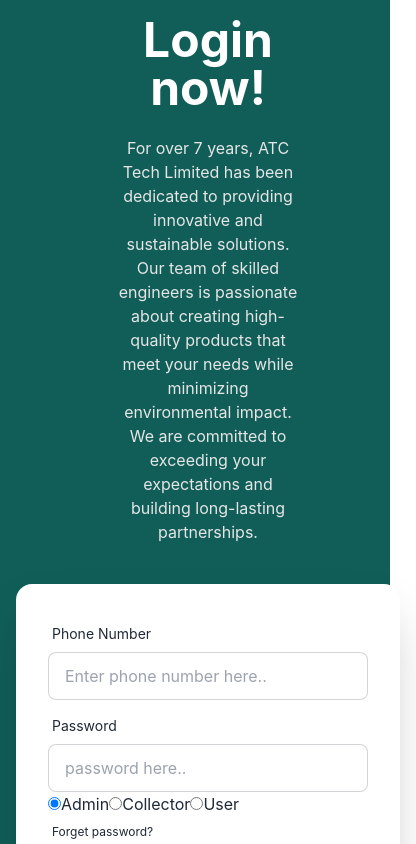
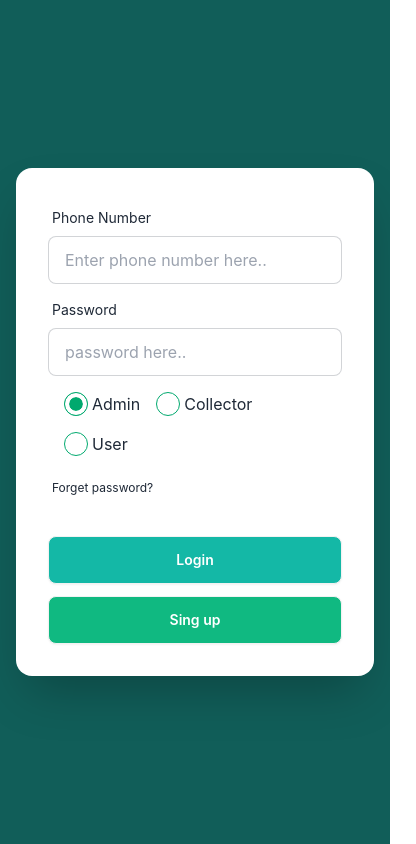
Before and after one commit to MDYeaminIslam/NGO_Project, a React (Vite) app: page /auth/login in a window 390 px wide. Shown: the top 844 px of the page, 416 px wide, since content can reach past the window. Built offline with nearby package versions, Linux system fonts and the light colour scheme.

Commit message:
admin routing

```diff
--- a/src/pages/Login/ForgotPass.jsx
+++ b/src/pages/Login/ForgotPass.jsx
@@ -3,7 +3,7 @@
 const ForgotPass = () => {
     return (
         <div className="flex justify-center items-center w-full min-h-screen bg-teal-800">
-            <div className="card w-96 shrink-0  max-w-sm shadow-2xl bg-base-100 ">
+            <div className="card md:w-96 shrink-0  max-w-sm shadow-2xl bg-base-100 ">
                 <form className="card-body">
                     <div className="form-control">
                         <label className="label">
@@ -21,7 +21,7 @@ const ForgotPass = () => {
                         </label>
                     </div> */}
                     <div className="form-control mt-6">
-                        <button className="btn  bg-teal-500 hover:bg-teal-700 hover:text-white">Submit</button>
+                        <button className="btn  bg-teal-500 hover:bg-teal-700 text-white">Submit</button>
                     </div>
                 </form>
             </div>
--- a/src/pages/Login/Login.jsx
+++ b/src/pages/Login/Login.jsx
@@ -43,9 +43,9 @@ const Login = () => {
   return (
     <div>
       <section>
-        <div className="hero min-h-screen bg-teal-800">
+        <div className="hero min-h-screen bg-teal-800 w-full">
           <div className="hero-content flex-col lg:flex-row">
-            <div className="text-center lg:text-left w-1/2">
+            <div className="text-center lg:text-left w-full md:w-1/2 hidden md:block">
               <h1 className="text-5xl font-bold text-white">Login now!</h1>
               <p className="py-6 text-base-300">
                 For over 7 years, ATC Tech Limited has been dedicated to
@@ -56,7 +56,7 @@ const Login = () => {
                 building long-lasting partnerships.
               </p>
             </div>
-            <div className="card w-96 shrink-0  max-w-sm shadow-2xl bg-base-100">
+            <div className="card md:w-96 shrink-0  max-w-sm shadow-2xl bg-base-100">
               <form className="card-body">
                 <div className="form-control">
                   <label className="label">
@@ -83,9 +83,10 @@ const Login = () => {
                     name="password"
                     onChange={handleChange}
                   />
-                  <div>
-                    <label>
+                  <div className="p-4 items-center flex flex-wrap md:flex-row  gap-4">
+                    <label className="flex items-center gap-1">
                       <input
+                        className="radio radio-success"
                         type="radio"
                         name="type"
                         value="admin"
@@ -94,8 +95,9 @@ const Login = () => {
                       />
                       Admin
                     </label>
-                    <label>
+                    <label className="flex items-center gap-1">
                       <input
+                        className="radio radio-success"
                         type="radio"
                         name="type"
                         value="collector"
@@ -104,8 +106,9 @@ const Login = () => {
                       />
                       Collector
                     </label>
-                    <label>
+                    <label className="flex items-center gap-1">
                       <input
+                        className="radio radio-success"
                         type="radio"
                         name="type"
                         value="user"
--- a/src/pages/Login/RegPage.jsx
+++ b/src/pages/Login/RegPage.jsx
@@ -32,8 +32,8 @@ const RegPage = () => {
     mutate(formData);
   }
   return (
-    <div className="w-full min-h-screen flex justify-center items-center bg-teal-800">
-      <div className="card w-96 shrink-0  max-w-sm shadow-2xl bg-base-100">
+    <div className="w-full py-8 min-h-screen flex justify-center items-center bg-teal-800">
+      <div className="card md:w-96 shrink-0  max-w-sm shadow-2xl bg-base-100">
         <form className="card-body">
           <div className="form-control">
             <label className="label">
@@ -80,7 +80,7 @@ const RegPage = () => {
             </label>
             <input
               type="password"
-              placeholder="password here.."
+              placeholder="repeat password.."
               className="input input-bordered"
               name="confirmPassword"
               required
--- a/src/pages/Saving Account/ClosingAccountRequest.jsx
+++ b/src/pages/Saving Account/ClosingAccountRequest.jsx
@@ -27,7 +27,7 @@ const ClosingAccountRequest = () => {
                                 <input className="input input-bordered input-sm  hover:border-teal-500  " id="account_id" type="text" placeholder="" />
                             </div>
 
-                            <div className="flex  gap-1 ">
+                            <div className="flex  flex-col md:flex-row text-center  gap-1 ">
                                 <label className="font-medium pt-10" htmlFor="account_id">Action:</label>
 
                                 <div className="w-full flex justify-center  mt-8">
--- a/src/pages/Saving Account/SavingAccountRequest.jsx
+++ b/src/pages/Saving Account/SavingAccountRequest.jsx
@@ -26,7 +26,7 @@ const SavingAccountRequest = () => {
                 <input className="input input-bordered input-sm  hover:border-teal-500  " id="account_id" type="text" placeholder="" />
               </div>
 
-              <div className="flex   gap-1 ">
+              <div className="flex flex-col md:flex-row  gap-2 text-center ">
                 <label className="font-medium pt-10" htmlFor="account_id">Action:</label>
 
                 <div className="w-full flex justify-center  mt-8">
--- a/src/pages/Saving Account/TransactionnPosting.jsx
+++ b/src/pages/Saving Account/TransactionnPosting.jsx
@@ -200,7 +200,7 @@ const TransactionnPosting = () => {
             </section>
             {isError ? errorMessage : null}
 
-            <div className="w-full flex justify-center  mt-12 gap-6">
+            <div className="w-full flex  justify-center  mt-12 gap-6">
               <button
                 onClick={handleSubmit}
                 className="bg-teal-600 hover:bg-teal-700 px-10 py-2 rounded font-medium     text-white"
```
Also changed, not shown: src/router/Roots.jsx (+4 -4 lines), 1 other file (tests, documents, lock files or other folders).
